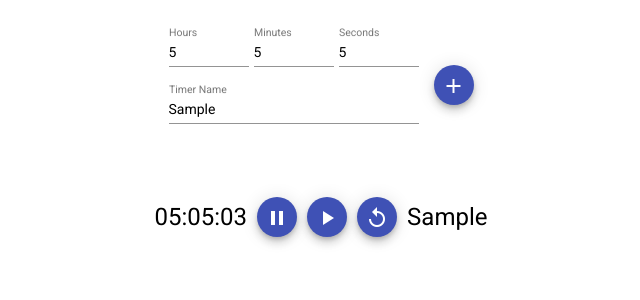
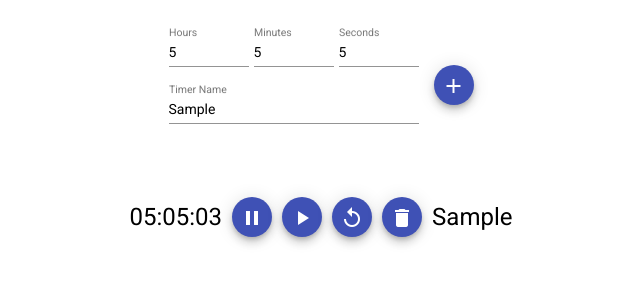
Before and after one commit to FlorianFeka/timeo, an Angular app: page / in a window 1280 px wide. Both pictures are taken after typing "5", "5", "5", "Sample" into the empty fields and a click on the button "add". Shown: the top 300 px of the page, without its empty margins (319-959 px from the left). Built offline with nearby package versions, Linux system fonts and the light colour scheme.

Commit message:
add delete but not deleting component

```diff
--- a/src/app/app.component.css
+++ b/src/app/app.component.css
@@ -4,3 +4,7 @@
   justify-content: center;
   align-items: center;
 }
+
+.delete {
+  margin-bottom: 12px;
+}
--- a/src/app/app.component.html
+++ b/src/app/app.component.html
@@ -1,6 +1,13 @@
 <div class="container">
   <timeo-timer-creator (notifyTime)="createTimer($event)"></timeo-timer-creator>
-  <div *ngFor="let timer of timerList; index as i">
-    <timeo-timer [time]="timer.time" [name]="timer.name"></timeo-timer>
+  <div class="center">
+    <timeo-timer
+      *ngFor="let timer of timerList; index as i"
+      [time]="timer.time"
+      [name]="timer.name"
+      [index]="i"
+      #i
+      (deleteNotify)="deleteTimer($event)"
+    ></timeo-timer>
   </div>
 </div>
--- a/src/app/app.component.ts
+++ b/src/app/app.component.ts
@@ -1,6 +1,7 @@
-import { Component } from '@angular/core';
+import { Component, ViewRef, ViewChild } from '@angular/core';
 
 import { Timer } from './model/Timer';
+import { TimerComponent } from './timer/timer.component';
 
 @Component({
   selector: 'timeo-root',
@@ -15,4 +16,9 @@ export class AppComponent {
     this.timerList.push(timerData);
     console.log(timerData);
   }
+
+  deleteTimer(index: number) {
+    console.log(index);
+    delete this.timerList[index];
+  }
 }
--- a/src/app/timer/timer.component.html
+++ b/src/app/timer/timer.component.html
@@ -9,5 +9,8 @@
   <button mat-mini-fab color="primary" (click)="resetTimer()">
     <mat-icon aria-hidden="false">replay</mat-icon>
   </button>
+  <button mat-mini-fab color="primary" (click)="deleteTimer()" class="delete">
+    <mat-icon aria-hidden="false">delete</mat-icon>
+  </button>
   <h1>{{ nameOutput }}</h1>
 </div>
--- a/src/app/timer/timer.component.ts
+++ b/src/app/timer/timer.component.ts
@@ -1,4 +1,4 @@
-import { Component, OnInit, Input } from '@angular/core';
+import { Component, OnInit, Input, Output, EventEmitter } from '@angular/core';
 
 @Component({
   selector: 'timeo-timer',
@@ -7,10 +7,15 @@ import { Component, OnInit, Input } from '@angular/core';
 })
 export class TimerComponent implements OnInit {
   @Input() private time: number;
+  @Input() private index: number;
   @Input() private name: string;
+
+  @Output() deleteNotify: EventEmitter<number> = new EventEmitter();
+
   private backupTime: number;
   private parsedTime: Date;
   private intervalId: number = null;
+
   timeOutput: string;
   nameOutput: string;
   paused: boolean;
@@ -67,4 +72,9 @@ export class TimerComponent implements OnInit {
       this.startTimer();
     }
   }
+
+  deleteTimer() {
+    this.pauseTimer();
+    this.deleteNotify.emit(this.index);
+  }
 }
--- a/src/styles.css
+++ b/src/styles.css
@@ -18,3 +18,7 @@ body {
   display: flex;
   flex-direction: row;
 }
+
+.center {
+  align-items: center;
+}
```
